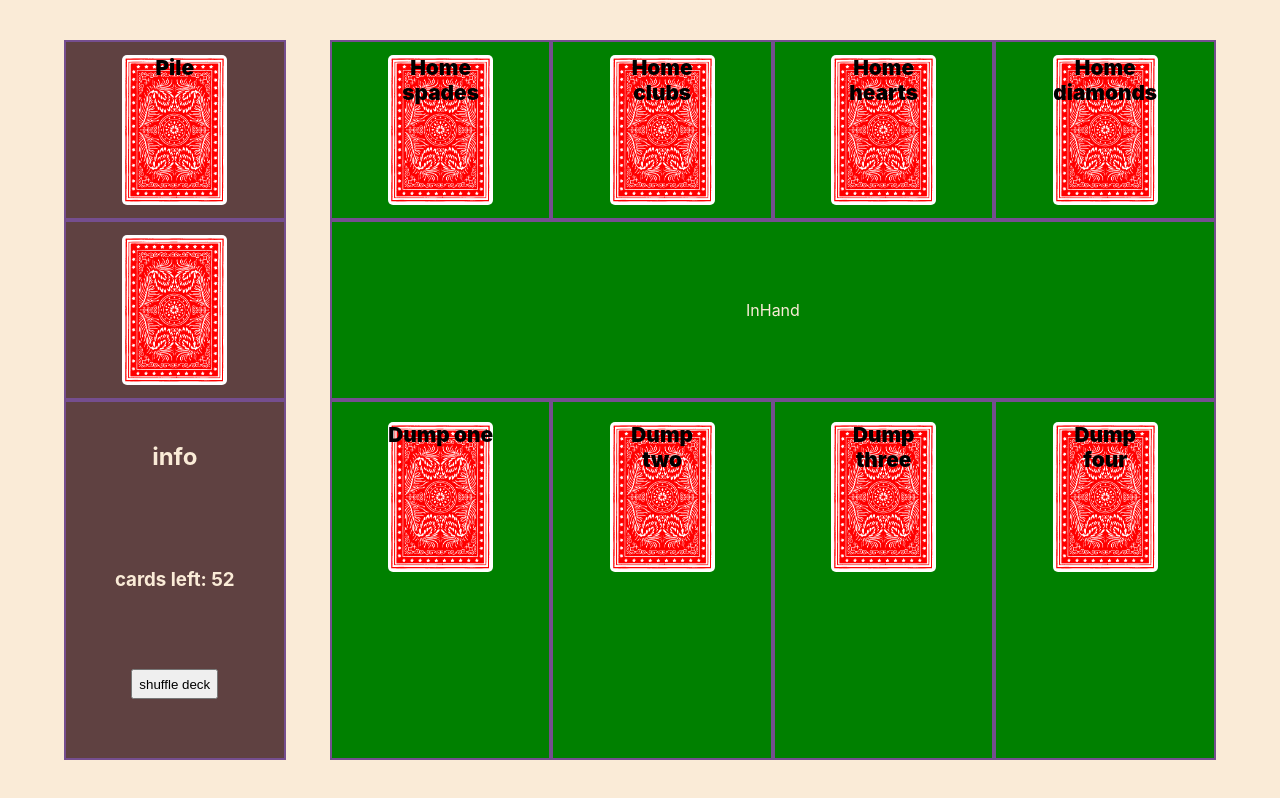
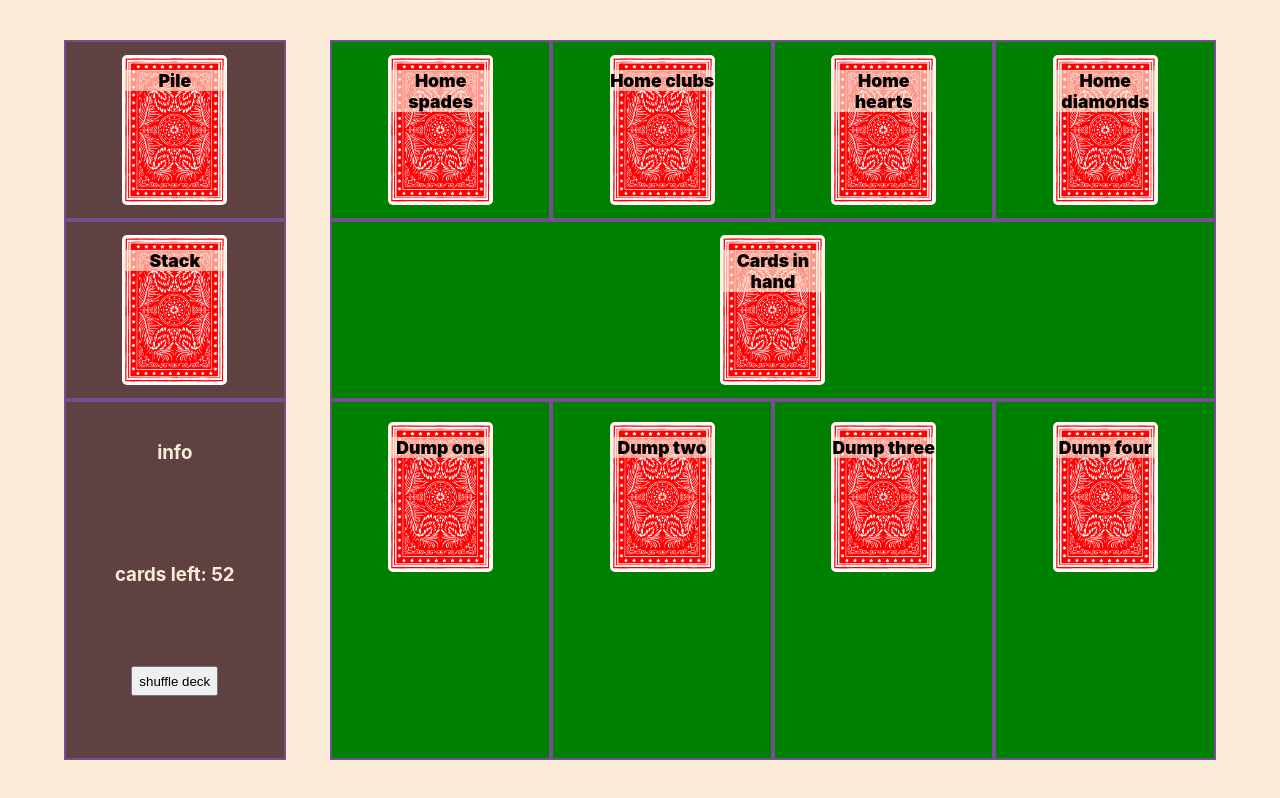
Before and after one commit to sirKevlar/react-simple-solitaire, a React (Create React App) app: page / in a window 1280 px wide. Built offline with nearby package versions, Linux system fonts and the light colour scheme.

Commit message:
adds home functionality

```diff
--- a/src/App.css
+++ b/src/App.css
@@ -25,8 +25,12 @@
   background-image: url('./assets/cardBackRed.png');
   background-size: cover;
   color: black;
-  font-size: 1.3em;
+}
+
+h2 {
+  font-size: 1.1em;
   font-weight: 900;
+  background-color: rgba(250, 235, 215, 0.644);
 }
 
 img,
--- a/src/components/Dump.jsx
+++ b/src/components/Dump.jsx
@@ -1,3 +1,9 @@
 export default function Dump({ className }) {
-  return <div className={`green dump ${className} center-top`}><div className="card-space">Dump {className}</div></div>;
+  return (
+    <div className={`green dump ${className} center-top`}>
+      <div className='card-space'>
+        <h2>Dump {className}</h2>
+      </div>
+    </div>
+  );
 }
--- a/src/components/Home.jsx
+++ b/src/components/Home.jsx
@@ -1,5 +1,60 @@
-export default function Home({className}) {
+export default function Home({ className, home, setHome, inHand, setInHand }) {
+  const capsFirstLetter = className[0].toUpperCase();
+  const firstLetter = className[0];
+  const cardRef = {
+    A: 1,
+    2: 2,
+    3: 3,
+    4: 4,
+    5: 5,
+    6: 6,
+    7: 7,
+    8: 8,
+    9: 9,
+    0: 10,
+    J: 11,
+    Q: 12,
+    K: 13,
+  };
+
   return (
-    <div className={`green home ${className} center`}><div className="card-space">Home {className}</div></div>
-  )
+    <div className={`green home ${className} center`}>
+      <div
+        className='card-space'
+        onClick={() => {
+          if (
+            inHand.length === 1 &&
+            inHand[0].cards[0].suit[0] === capsFirstLetter &&
+            cardRef[inHand[0].cards[0].code[0]] === home[className] + 1
+          ) {
+            const newHome = { ...home };
+            newHome[firstLetter].push(inHand);
+            newHome[className]++;
+            setInHand([]);
+            setHome(newHome);
+          }
+        }}
+      >
+        {home[className] === 0 ? (
+          <h2>Home {className}</h2>
+        ) : (
+          <img
+            src={home[firstLetter][home[className]][0].cards[0].image}
+            alt='card'
+          />
+        )}
+      </div>
+    </div>
+  );
 }
+
+/*{
+  spades: 0,
+  s: [null],
+  clubs: 0,
+  c: [null],
+  hearts: 0,
+  h: [null],
+  diamonds: 0,
+  d: [null],
+}*/
--- a/src/components/InHand.jsx
+++ b/src/components/InHand.jsx
@@ -1,5 +1,14 @@
-export default function InHand() {
+export default function InHand({ inHand }) {
+  // console.log(inHand);
   return (
-    <div className="green in-hand center">InHand</div>
-  )
+    <div className='green in-hand center'>
+      <div className='card-space'>
+        {inHand.length > 0 ? (
+          <img src={inHand[0].cards[0].image} alt='card' />
+        ) : (
+          <h2>Cards in hand</h2>
+        )}
+      </div>
+    </div>
+  );
 }
--- a/src/components/Info.jsx
+++ b/src/components/Info.jsx
@@ -1,9 +1,9 @@
 import shuffle from '../api/shuffle';
 
-export default function Info({ currentDeck, setCurrentDeck, setStack }) {
+export default function Info({ currentDeck, setCurrentDeck, setStack, setInHand, setHome }) {
   return (
     <div className='brown info center-top'>
-      <h2>info</h2>
+      <h3>info</h3>
       <h3>cards left: {currentDeck.remaining}</h3>
       <button
         className='shuffle'
@@ -12,6 +12,17 @@ export default function Info({ currentDeck, setCurrentDeck, setStack }) {
             .then((shuffledDeck) => {
               setCurrentDeck(shuffledDeck);
               setStack([]);
+              setInHand([])
+              setHome({
+                spades: 0,
+                s: [null],
+                clubs: 0,
+                c: [null],
+                hearts: 0,
+                h: [null],
+                diamonds: 0,
+                d: [null],
+              })
             })
             .catch(console.log);
         }}
--- a/src/components/Pile.jsx
+++ b/src/components/Pile.jsx
@@ -18,7 +18,7 @@ export default function Pile({ stack, setStack, currentDeck, setCurrentDeck }) {
               .catch(console.log);
         }}
       >
-        Pile
+        <h2>Pile</h2>
       </div>
     </div>
   );
--- a/src/components/Stack.jsx
+++ b/src/components/Stack.jsx
@@ -1,7 +1,15 @@
-export default function Stack({stack}) {
+export default function Stack({stack, setStack, inHand, setInHand}) {
   return (
-    <div className="brown stack container center"><div className="card-space">
-      {stack.length > 0 && <img src={stack[0].cards[0].image} alt="card"/>}
+    <div className="brown stack container center"><div className="card-space" onClick={()=>{
+      if(stack.length > 0 && inHand.length === 0) {
+        const newStack = [...stack]
+        const movedCard = newStack.shift()
+        setStack(newStack)
+        setInHand([movedCard])
+
+      }
+    }}>
+      {stack.length > 0 ? <img src={stack[0].cards[0].image} alt="card"/> : <h2>Stack</h2>}
       </div></div>
   )
 }
--- a/src/components/Table.jsx
+++ b/src/components/Table.jsx
@@ -14,6 +14,17 @@ export default function Table() {
     shuffled: true,
   });
   const [stack, setStack] = useState([]);
+  const [inHand, setInHand] = useState([]);
+  const [home, setHome] = useState({
+    spades: 0,
+    s: [null],
+    clubs: 0,
+    c: [null],
+    hearts: 0,
+    h: [null],
+    diamonds: 0,
+    d: [null],
+  });
 
   return (
     <section className='table'>
@@ -23,17 +34,48 @@ export default function Table() {
         currentDeck={currentDeck}
         setCurrentDeck={setCurrentDeck}
       />
-      <Home className='spades' />
-      <Home className='clubs' />
-      <Home className='hearts' />
-      <Home className='diamonds' />
+      <Home
+        className='spades'
+        home={home}
+        setHome={setHome}
+        inHand={inHand}
+        setInHand={setInHand}
+      />
+      <Home
+        className='clubs'
+        home={home}
+        setHome={setHome}
+        inHand={inHand}
+        setInHand={setInHand}
+      />
+      <Home
+        className='hearts'
+        home={home}
+        setHome={setHome}
+        inHand={inHand}
+        setInHand={setInHand}
+      />
+      <Home
+        className='diamonds'
+        home={home}
+        setHome={setHome}
+        inHand={inHand}
+        setInHand={setInHand}
+      />
       <Info
         currentDeck={currentDeck}
         setCurrentDeck={setCurrentDeck}
         setStack={setStack}
+        setInHand={setInHand}
+        setHome={setHome}
       />
-      <InHand />
-      <Stack stack={stack} />
+      <InHand inHand={inHand} />
+      <Stack
+        stack={stack}
+        setStack={setStack}
+        inHand={inHand}
+        setInHand={setInHand}
+      />
       <Dump className='one' />
       <Dump className='two' />
       <Dump className='three' />
```
